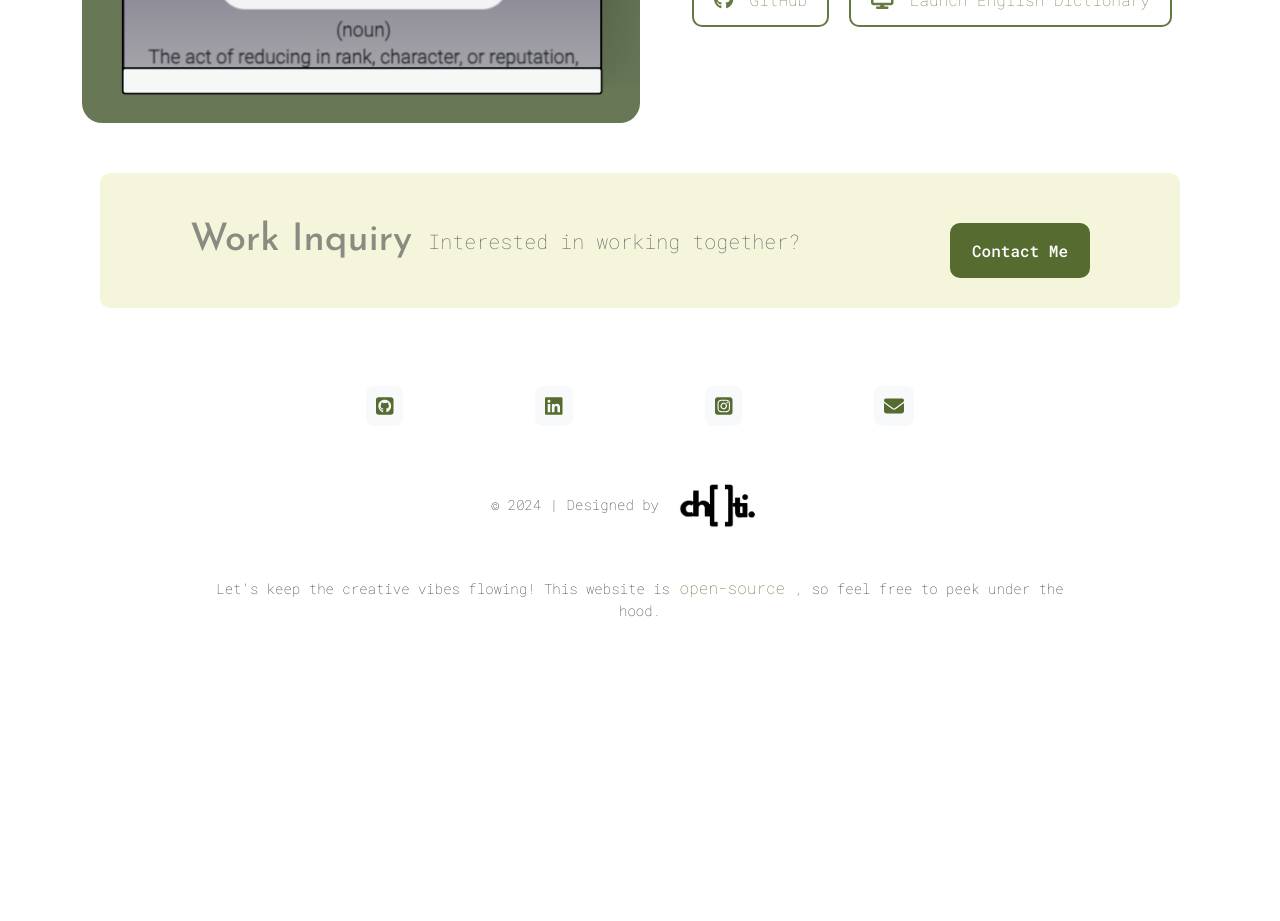
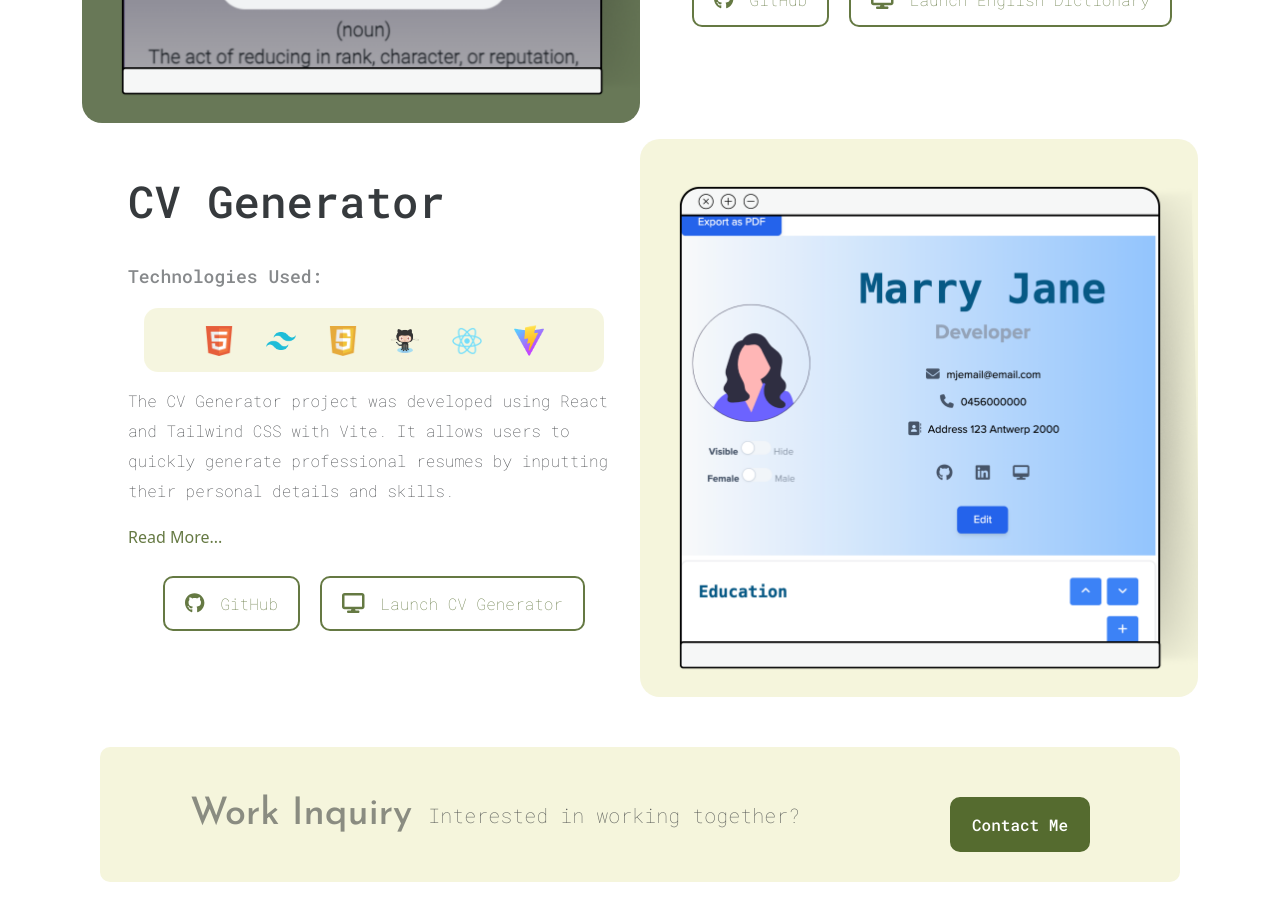
Before and after one commit to jgchoti/jgchoti.github.io, a React (Create React App) app: page /project in a window 1280 px wide. Shown: the part 5560-6481 px from the top of the page. Before the commit the page ends 6259 px from the top, so only its background shows below. Built offline with nearby package versions, Linux system fonts and the light colour scheme.

Commit message:
Update projectData.js

```diff
--- a/src/data/projectData.js
+++ b/src/data/projectData.js
@@ -13,6 +13,8 @@ import potterImage from '../assets/images/potter.png';
 import potterDarkImage from '../assets/images/potter_dark.png';
 import dictionaryImage from '../assets/images/dictionary.png';
 import dictionaryDarkImage from '../assets/images/dictionary_dark.png';
+import cvImage from '../assets/images/cv.png';
+import cvDarkImage from '../assets/images/cv_dark.png';
 
 
 // Importing logos
@@ -23,6 +25,8 @@ import reactLogo from '../assets/logos/react.png';
 import bootstrapLogo from '../assets/logos/bootstrap.png';
 import apiLogo from '../assets/logos/api.png';
 import gitHubLogo from '../assets/logos/github.png';
+import tailwindLogo from '../assets/logos/tailwind.png';
+import viteLogo from '../assets/logos/vite.png';
 
 
 export const projectData = [
@@ -171,7 +175,7 @@ export const projectData = [
         linkUrl: "https://retro-english-dictionary.netlify.app/",
         githubUrl: "https://github.com/jgchoti/dictionary-react",
         linkTitle: "English Dictionary Project create with React",
-        shortDescription: " Built with HTML, CSS with React",
+        shortDescription: "Built with HTML, CSS with React",
         technologies: [
             { name: 'HTML', logoUrl: htmlLogo },
             { name: 'CSS', logoUrl: cssLogo },
@@ -180,4 +184,24 @@ export const projectData = [
             { name: 'React', logoUrl: reactLogo },
             { name: 'API', logoUrl: apiLogo }
         ]
-    }]
+    }
+    , {
+        name: "CV Generator",
+        description: "The CV Generator project was developed using React and Tailwind CSS with Vite. It allows users to quickly generate professional resumes by inputting their personal details and skills.",
+        details: "In addition to creating a well-structured CV, the app provides customizable templates, making the resume-building experience intuitive and user-friendly.",
+        imageUrl: cvImage,
+        alternate_image: cvDarkImage,
+        linkUrl: "https://cv-generator-2024.netlify.app/",
+        githubUrl: "https://github.com/jgchoti/cv-generator",
+        linkTitle: "CV Generator built with React and Tailwind",
+        shortDescription: "Built with HTML, Tailwind CSS, and React using Vite",
+        technologies: [
+            { name: 'HTML', logoUrl: htmlLogo },
+            { name: 'Tailwind CSS', logoUrl: tailwindLogo },
+            { name: 'JavaScript', logoUrl: jsLogo },
+            { name: 'GitHub', logoUrl: gitHubLogo },
+            { name: 'React', logoUrl: reactLogo },
+            { name: 'Vite', logoUrl: viteLogo }
+        ]
+    }
+]
```
